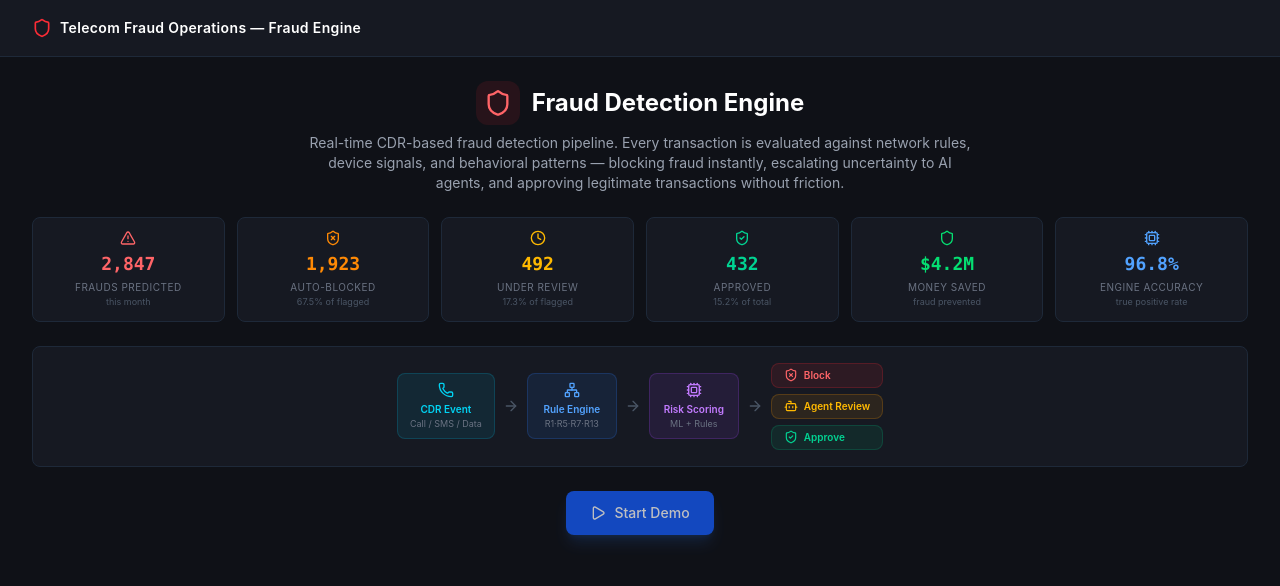
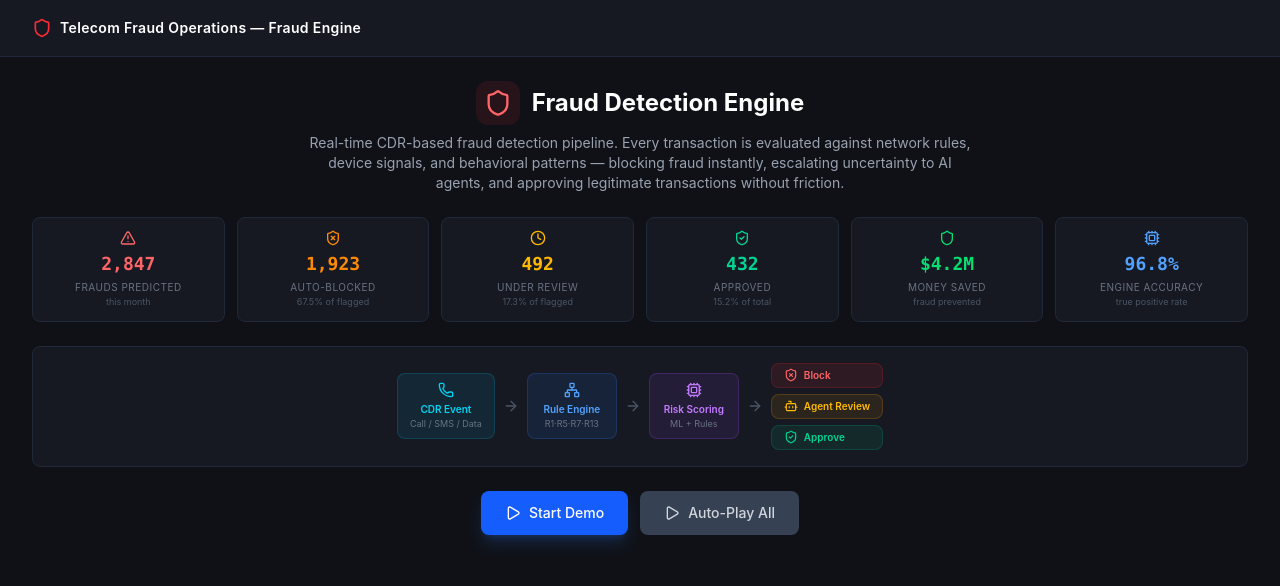
Before and after one commit to databricks-industry-solutions/fraud_prevention_in_telco, a React (Vite) app in the folder apps/fraud-chapter0/frontend/: page / in a window 1280 px wide. Shown: the top 586 px of the page. Built offline with nearby package versions, Linux system fonts and the light colour scheme.

Commit message:
Add Auto-Play All button for hands-free demo mode
Two options on start: "Start Demo" for manual click-through, or
"Auto-Play All" to run all 3 scenarios + AI insights automatically.
Autoplay indicator shows in stepper with option to stop.

Co-authored-by: Isaac

```diff
--- a/apps/fraud-chapter0/frontend/src/pages/FraudEngineLive.tsx
+++ b/apps/fraud-chapter0/frontend/src/pages/FraudEngineLive.tsx
@@ -524,6 +524,7 @@ export default function FraudEngineLive() {
   const [active, setActive] = useState<ActiveScenario>(0)
   const [key, setKey] = useState(0)
   const [visited, setVisited] = useState<Set<number>>(new Set())
+  const [autoplay, setAutoplay] = useState(false)
 
   const goTo = useCallback((n: ActiveScenario) => {
     if (n === active) return
@@ -538,7 +539,32 @@ export default function FraudEngineLive() {
     setActive(0)
     setKey(k => k + 1)
     setVisited(new Set())
+    setAutoplay(false)
   }, [])
+
+  const startAutoplay = useCallback(() => {
+    setAutoplay(true)
+    setKey(k => k + 1)
+    setActive(1)
+    setVisited(new Set([1]))
+  }, [])
+
+  // Autoplay: advance to next scenario after each finishes
+  useEffect(() => {
+    if (!autoplay) return
+    if (active === 0) return
+    // 13s per case (15 steps × ~650ms + extra for typing)
+    const next: ActiveScenario | null = active === 1 ? 2 : active === 2 ? 3 : active === 3 ? 4 : null
+    if (!next) { setAutoplay(false); return }
+    const t = setTimeout(() => {
+      setKey(k => k + 1)
+      setActive(next)
+      if (next >= 1 && next <= 3) {
+        setVisited(prev => new Set(prev).add(next))
+      }
+    }, 13000)
+    return () => clearTimeout(t)
+  }, [active, autoplay])
 
   const allVisited = visited.size === 3
 
@@ -567,12 +593,18 @@ export default function FraudEngineLive() {
 
       {/* ── Start / Stepper Controls ──────────────── */}
       {active === 0 ? (
-        <div className="flex items-center justify-center">
+        <div className="flex items-center justify-center gap-3">
           <button
             onClick={() => goTo(1)}
-            className="flex items-center gap-2 px-6 py-3 bg-blue-600 hover:bg-blue-500 text-white text-sm font-medium rounded-lg transition shadow-lg shadow-blue-500/20 animate-pulse hover:animate-none"
+            className="flex items-center gap-2 px-6 py-3 bg-blue-600 hover:bg-blue-500 text-white text-sm font-medium rounded-lg transition shadow-lg shadow-blue-500/20"
           >
             <Play className="w-4 h-4" /> Start Demo
+          </button>
+          <button
+            onClick={startAutoplay}
+            className="flex items-center gap-2 px-6 py-3 bg-gray-700 hover:bg-gray-600 text-gray-300 text-sm font-medium rounded-lg transition"
+          >
+            <Play className="w-4 h-4" /> Auto-Play All
           </button>
         </div>
       ) : (
@@ -627,6 +659,14 @@ export default function FraudEngineLive() {
             )}
 
             <div className="w-px h-6 bg-gray-800 mx-1" />
+            {autoplay && (
+              <button
+                onClick={() => setAutoplay(false)}
+                className="flex items-center gap-1.5 px-3 py-2 bg-blue-500/10 border border-blue-500/30 rounded-lg text-blue-400 text-xs transition hover:bg-blue-500/20"
+              >
+                <Loader2 className="w-3.5 h-3.5 animate-spin" /> Auto-Playing...
+              </button>
+            )}
             <button
               onClick={resetDemo}
               className="flex items-center gap-1.5 px-3 py-2 text-gray-500 hover:text-gray-300 text-xs transition"
```
Also changed, not shown: 5 other files (tests, documents, lock files or other folders).
